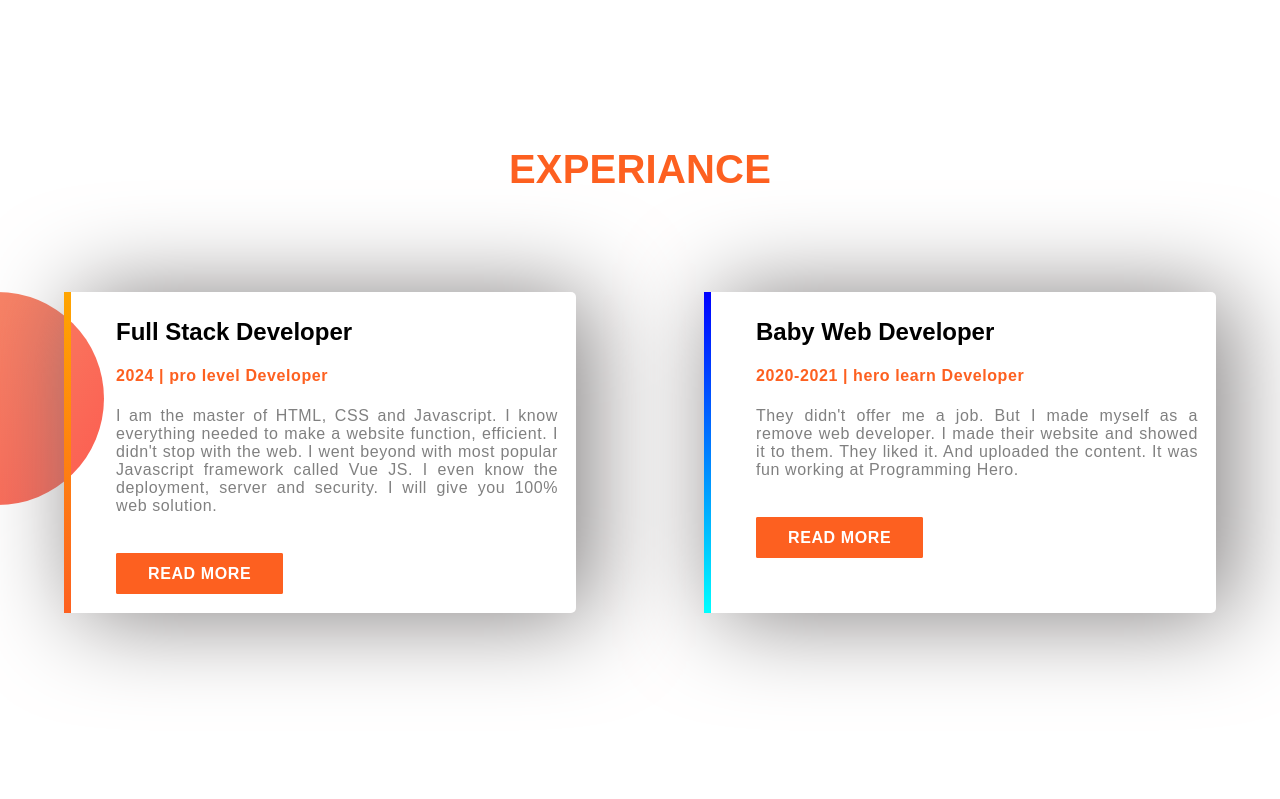
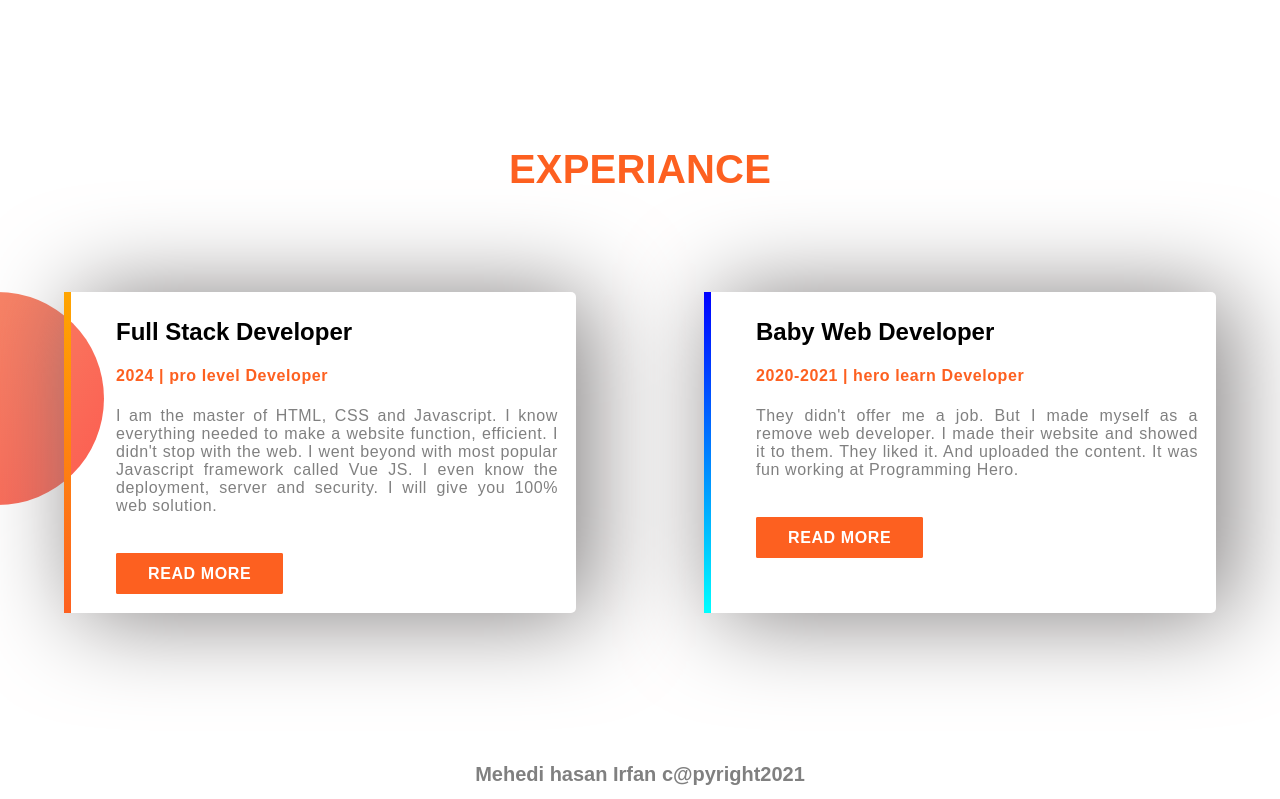
Before and after one commit to Mehedi-irfan/developer-portfolio2, a plain HTML site: page index.html in a window 1280 px wide. Shown: the part 1652-2451 px from the top of the page. Before the commit the page ends 2415 px from the top, so only its background shows below. Drawn offline with Linux system fonts and the light colour scheme; a web font is replaced by a local one.

Commit message:
footer-section added

```diff
--- a/index.html
+++ b/index.html
@@ -6,6 +6,7 @@
     <meta http-equiv="X-UA-Compatible" content="IE=edge">
     <meta name="viewport" content="width=device-width, initial-scale=1.0">
     <link rel="preconnect" href="https://fonts.googleapis.com">
+    <script src="https://kit.fontawesome.com/a076d05399.js" crossorigin="anonymous"></script>
     <link rel="preconnect" href="https://fonts.gstatic.com" crossorigin>
     <link href="https://fonts.googleapis.com/css2?family=Encode+Sans+SC&display=swap" rel="stylesheet">
     <link rel="stylesheet" href="style.css">
@@ -84,6 +85,9 @@
             </div>
         </div>
     </section>
+    <footer>
+        <h1 class="footer-h1">Mehedi hasan Irfan c@pyright2021</h1>
+    </footer>
 </body>
 
 </html>
--- a/style.css
+++ b/style.css
@@ -140,3 +140,8 @@ body{
     color: #fd6020;
     border: 2px solid #FD6020;
 }
+.footer-h1{
+    text-align: center;
+    color: gray;
+    font-size: 20px;
+}
```
